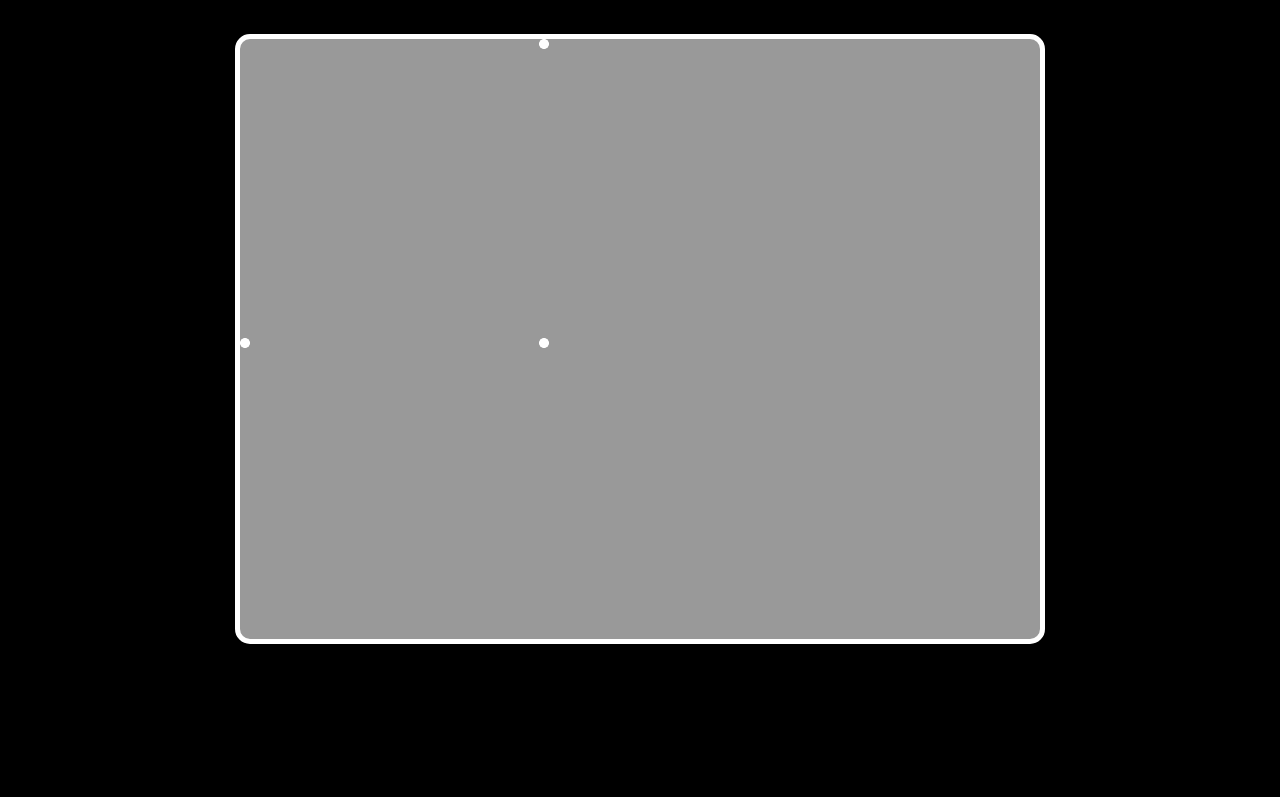
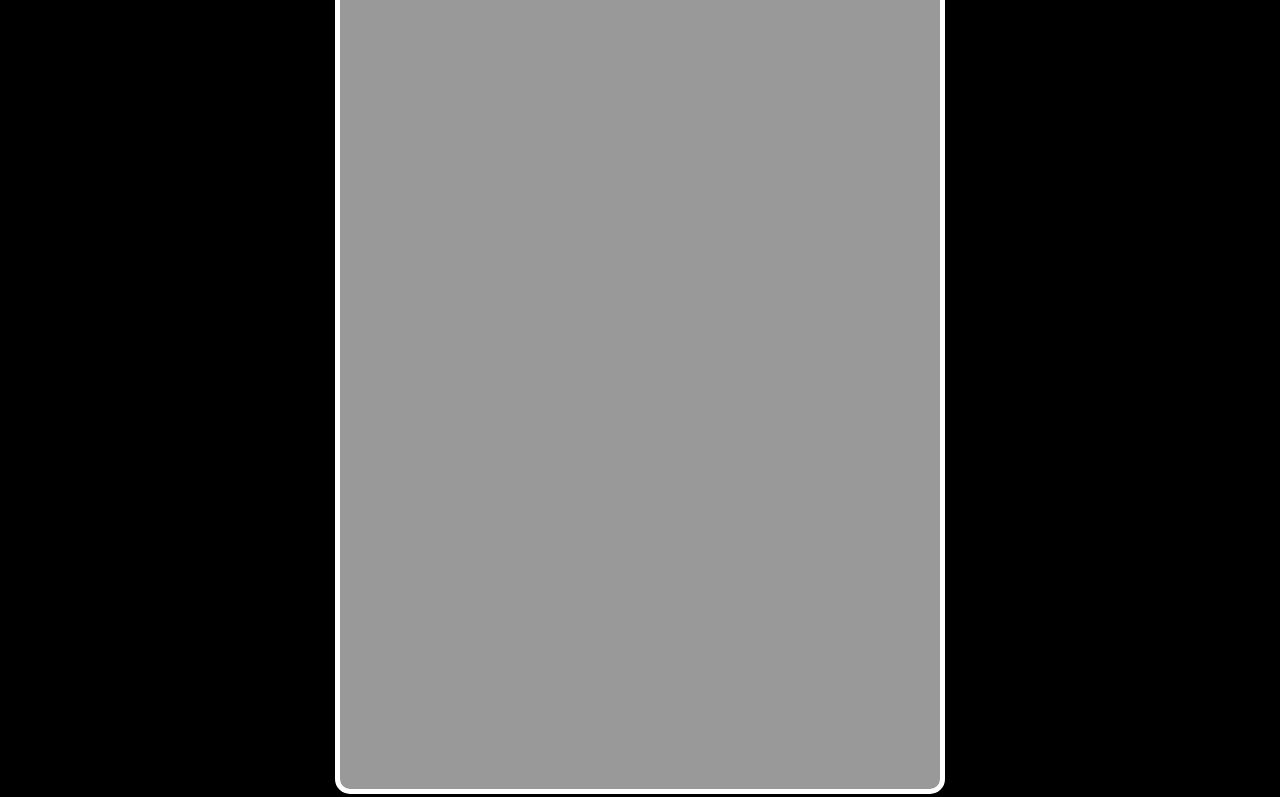
Before and after one commit to shadowcas/ROC_game, a plain HTML site: page index.html in a window 1280 px wide. Shown: the part 114-911 px from the top of the page. Before the commit the page ends 811 px from the top, so only its background shows below. Drawn offline with Linux system fonts and the light colour scheme.

Commit message:
fixed bullet rendering

```diff
--- a/css/stylesheet.css
+++ b/css/stylesheet.css
@@ -28,7 +28,6 @@ html {
     background-color: #000;
 }
 body {
-  margin: 50px;
   color: #fff;
   font-family: "determination", Courier, monospace;
 }
@@ -41,8 +40,6 @@ h1 {
   margin-top: 50px;
 }
 canvas {
-  width: 800px;
-  height: 600px;
   background-color: #999;
   border: solid #fff 5px;
   border-radius: 15px;
--- a/index.html
+++ b/index.html
@@ -18,7 +18,7 @@
 <body>
     <h1>ROC Game 0.1</h1>
     <div class="container">
-        <canvas id="gameFrame" height="600" width="800"></canvas>
+        <canvas id="gameFrame" height="800" width="600"></canvas>
     </div>
     <script type="module" src="script/main.mjs"></script>
 </body>
--- a/script/main.mjs
+++ b/script/main.mjs
@@ -2,9 +2,9 @@
 
 import {Bullet} from "./objects/bullet.mjs";
 
-const   bullet1 = new Bullet(1, 'media/combat_test/seed.png'),
-        bullet2 = new Bullet(2, 'media/combat_test/seed.png'),
-        bullet3 = new Bullet(3, 'media/combat_test/seed.png');
+const   bullet1 = new Bullet(1, 5, 'media/combat_test/seed.png'),
+        bullet2 = new Bullet(2, 5, 'media/combat_test/seed.png'),
+        bullet3 = new Bullet(3, 5, 'media/combat_test/seed.png');
 
 const gameFrame = document.getElementById('gameFrame');
 const ctx = gameFrame.getContext('2d');
@@ -13,23 +13,23 @@ const ctx = gameFrame.getContext('2d');
 // Game loop
 // ----------
 function update(elapsed) {
+
   bullet1.shoot('diagonal');
   bullet2.shoot('horizontal');
   bullet3.shoot('vertical');
 }
 
 function render() {
-  ctx.clearRect(0, 0, gameFrame.clientWidth, gameFrame.height);
+  ctx.clearRect(0, 0, 600, 800);
 
-  bullet1.draw();
-  bullet2.draw();
-  bullet3.draw();
+  bullet1.draw(ctx);
+  bullet2.draw(ctx);
+  bullet3.draw(ctx);
 }
 
 let lastUpdate;
 
 function tick() {
-  window.requestAnimationFrame(tick);
   let now = window.Date.now();
 
   if (lastUpdate) {
@@ -46,6 +46,7 @@ function tick() {
   }
 
   // This makes the `tick` function run 60 frames per second (or slower, depends on monitor's refresh rate).
+  window.requestAnimationFrame(tick);
 };
 
 window.requestAnimationFrame(tick);
--- a/script/objects/bullet.mjs
+++ b/script/objects/bullet.mjs
@@ -1,34 +1,31 @@
 export class Bullet {
-    constructor(id, looks) {
+    constructor(id, speed, looks) {
         this.id = id;
         this.src = looks;
         this.x = 0;
         this.y = 0;
+        this.speed = speed;
     }
 
-    draw() {
-        const ctx = gameFrame.getContext('2d');
+    draw(ctx) {
         let bulletRender = new Image();
         let x = this.x, y = this.y;
 
-        bulletRender.onload = function() {
-            ctx.drawImage(bulletRender, x, y);
-        };
         bulletRender.src = this.src;
-
+        ctx.drawImage(bulletRender, x, y);
     }
 
     shoot(direction) {
         switch (direction) {
             case 'horizontal':
-                this.x += 1;
+                this.x += this.speed;
                 break;
             case 'vertical':
-                this.y += 1;
+                this.y += this.speed;
                 break;
             case 'diagonal':
-                this.x += 1;
-                this.y += 1;
+                this.x += this.speed;
+                this.y += this.speed;
                 break;
         }
     }
```
Also changed, not shown: 1 other file.
